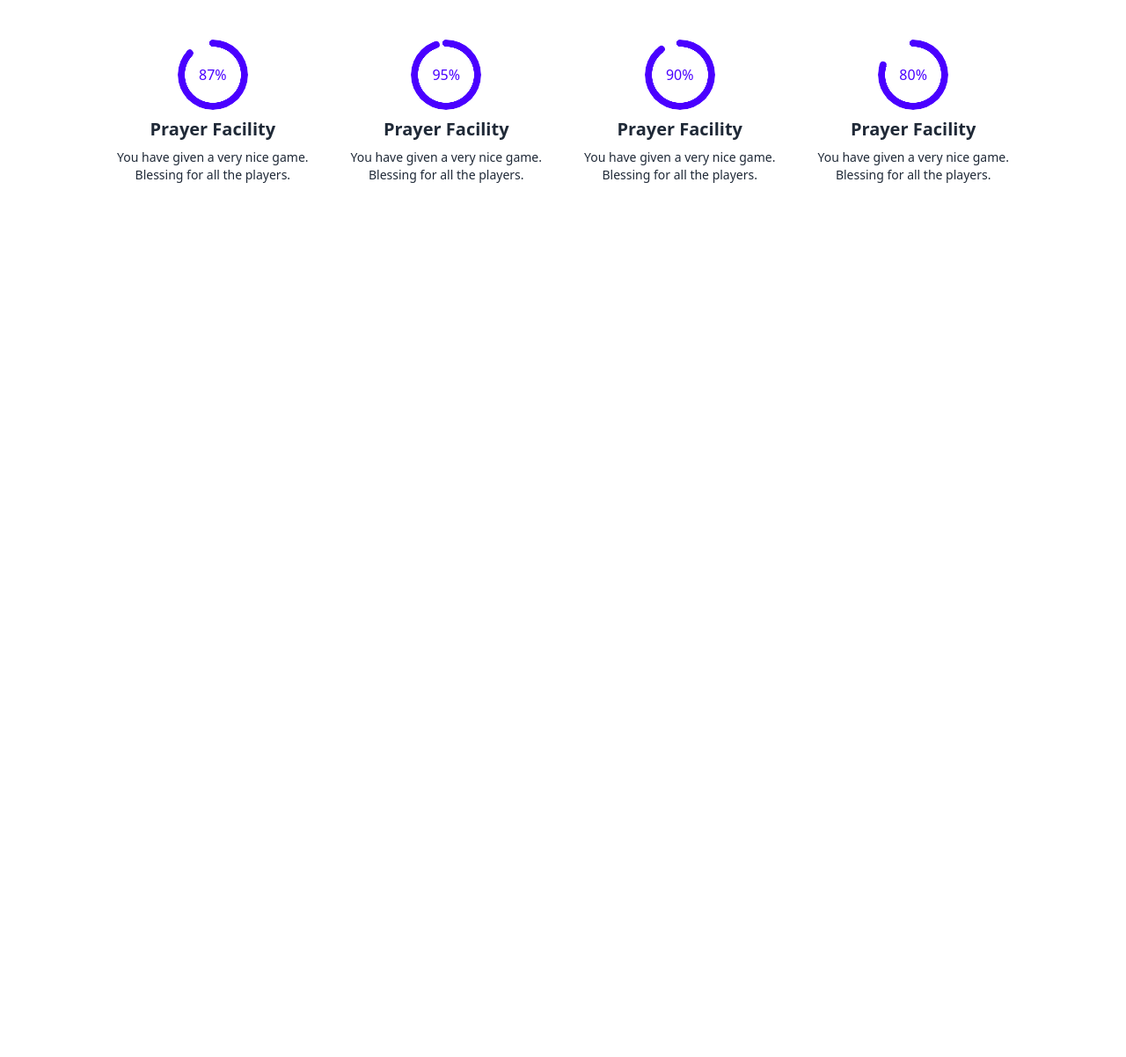
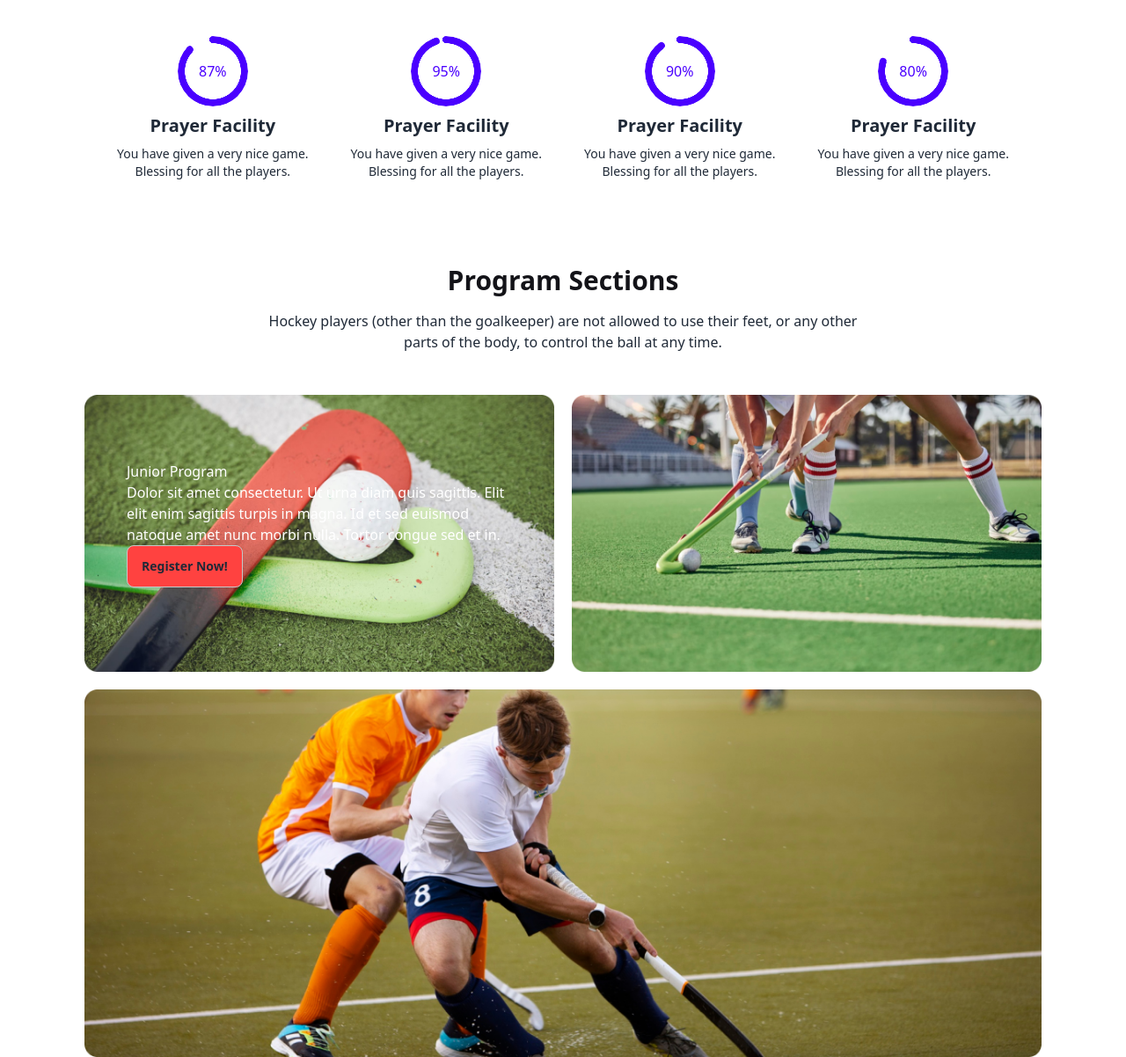
Before and after one commit to RimonWEB/B9A3-Hockeys, a plain HTML site: page index.html in a window 1280 px wide. Shown: the part 912-2114 px from the top of the page at 88% size. Before the commit the page ends 1169 px from the top, so only its background shows below. Drawn offline with nearby package versions, Linux system fonts and the light colour scheme.

Commit message:
begining the code

```diff
--- a/index.html
+++ b/index.html
@@ -91,7 +91,7 @@
     <!-- professional hockeys club -->
     <section>
         <div class="text-center">
-            <h2 class="text-[#131318] text-4xl  font-bold">Professional Hockeys Club</h2>
+            <h2 class="text-[#131318] text-3xl  font-bold">Professional Hockeys Club</h2>
             <p class="text-sm py-7">The hard work paid off and a lovely strike from Kez met the backboard however Exeter managed <br>to capitalise twice more in the second half.</p>
         </div>
 
@@ -120,5 +120,44 @@
         </div>
     </section>
 
+    <!-- program section  -->
+    <section>
+        <div>
+            <div class="text-center p-12 space-y-4 ">
+                <h2 class="text-[#131318] text-3xl  font-bold">Program Sections</h2>
+                <p>Hockey players (other than the goalkeeper) are not allowed to use their feet, or any other <br> parts of the body, to control the ball at any time.</p>
+            </div>
+
+            <div class="grid gap-5 grid-cols-1 lg:grid-cols-2 lg:mx-24">
+                <!-- first img -->
+                <div class="relative shadow-lime-300">
+                    <img src="Images/2.png" alt="">
+                    <div class="absolute -mt-60 mx-12 my-8 text-white">
+                        <h2>Junior Program</h2>
+                        <p>Dolor sit amet consectetur. Ut urna diam quis sagittis. Elit elit
+                            enim sagittis turpis in magna. Id et sed euismod natoque amet nunc morbi nulla. Tortor congue sed et in.</p>
+                            <button class="btn btn-active bg-[#FF4240]">Register Now!</button>
+                    </div>
+                </div>
+                <!-- second img -->
+                <div>
+                    <img src="Images/3.png" alt="">
+                    <div>
+
+                    </div>
+
+                </div>
+                <!-- third img -->
+                <div class="col-span-1 lg:col-span-2">
+                    <img src="Images/4.png" alt="">
+                    <div>
+
+                    </div>
+                </div>
+
+            </div>
+        </div>
+    </section>
+
 </body>
 </html>
--- a/tailwind.config.js
+++ b/tailwind.config.js
@@ -5,8 +5,8 @@ module.exports = {
       extend: {
         colors: {
             clifford: "da373d",
-            "bike-primary": "#E76F51",
-            "bike-primary-bg": "rgba(231, 111, 81, 0.10)",
+            "color": "#E76F51",
+
         }
       },
     },
```
